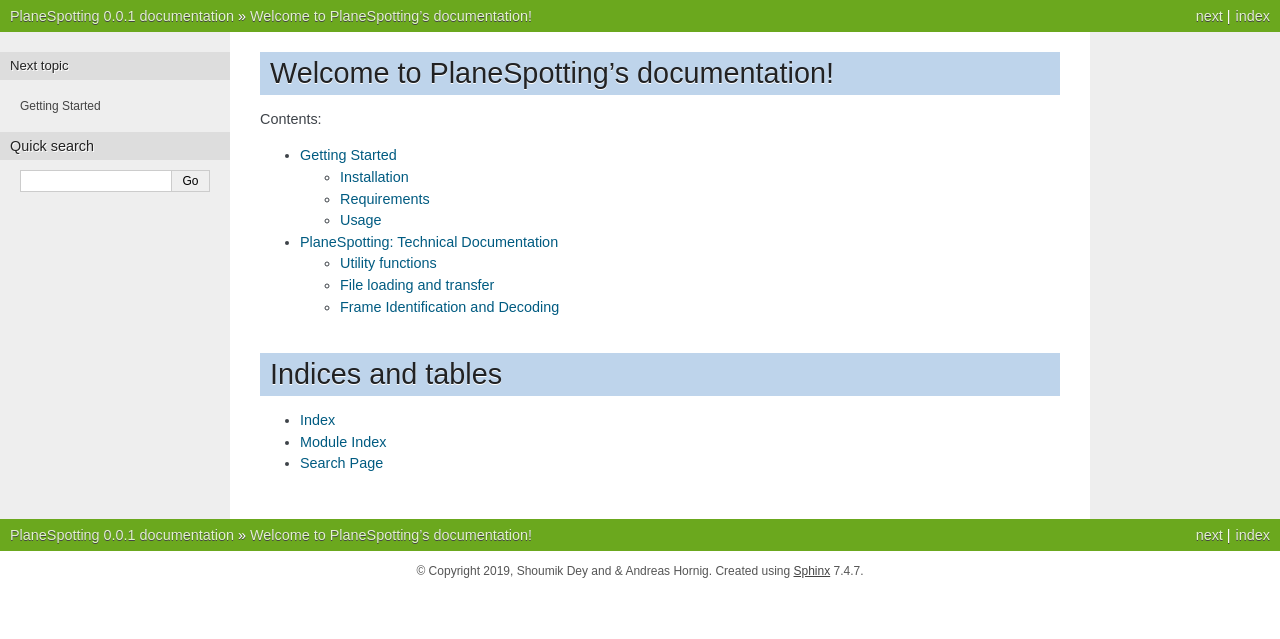
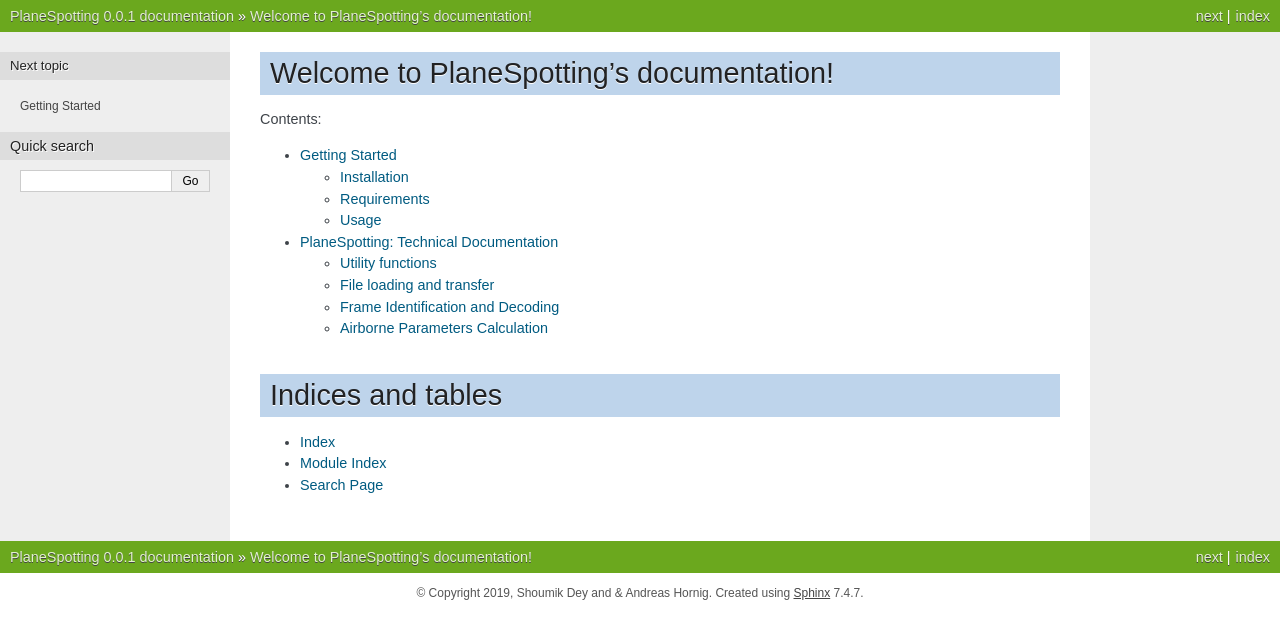
Before and after one commit to aerospaceresearch/PlaneSpotting, a Sphinx documentation site: the page built from docs/index.rst, in a window 1280 px wide. Shown: the top 639 px of the page. Built offline with Sphinx 7.4.7, drawn with Linux system fonts in a browser that asks for light colours.

```diff
--- a/docs/modules.rst
+++ b/docs/modules.rst
@@ -19,3 +19,8 @@ Frame Identification and Decoding
 =================================
 .. automodule:: planespotting.identifiers
    :members:
+
+Airborne Parameters Calculation
+===============================
+.. automodule:: planespotting.calculator
+   :members: lat_index
```
Also changed, not shown: 11 other files.
